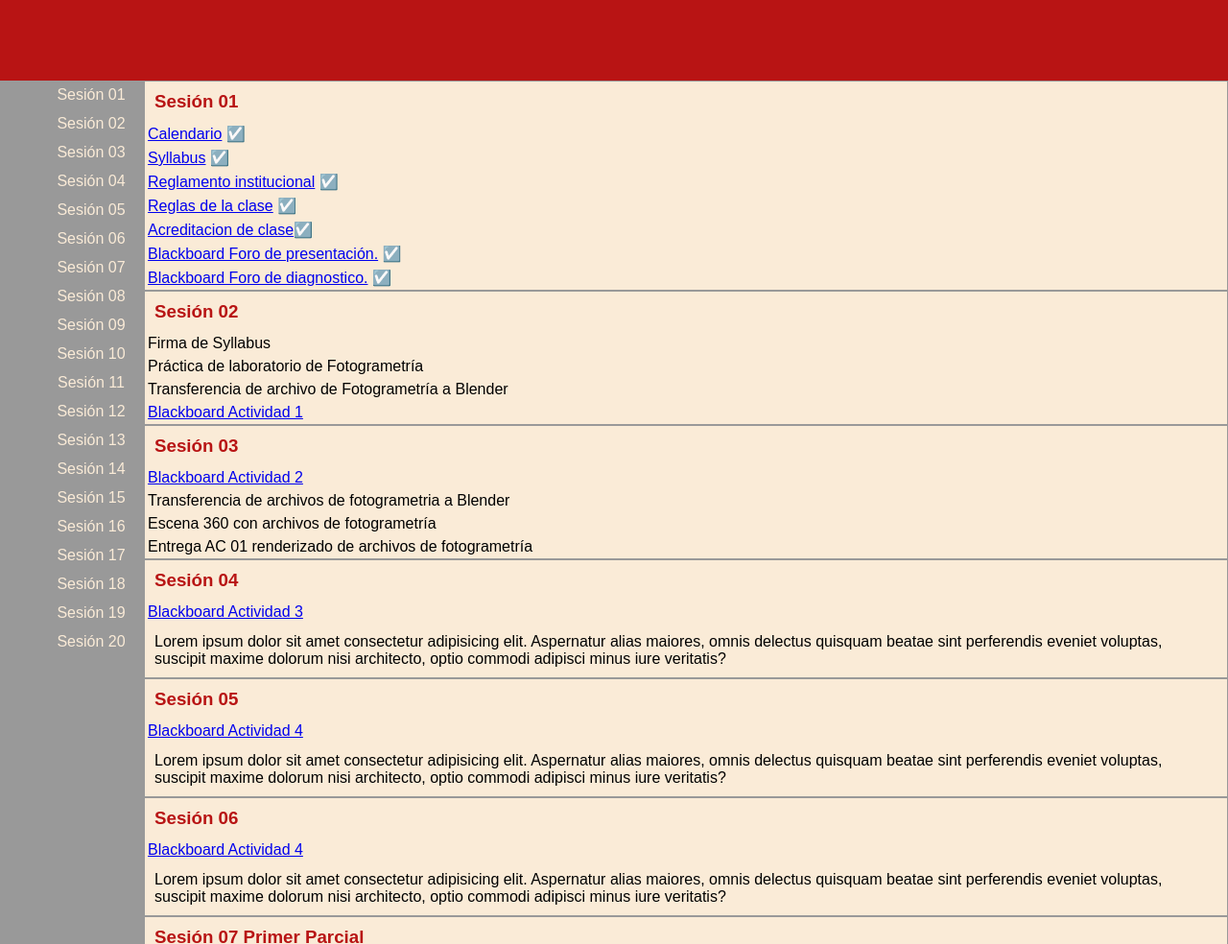
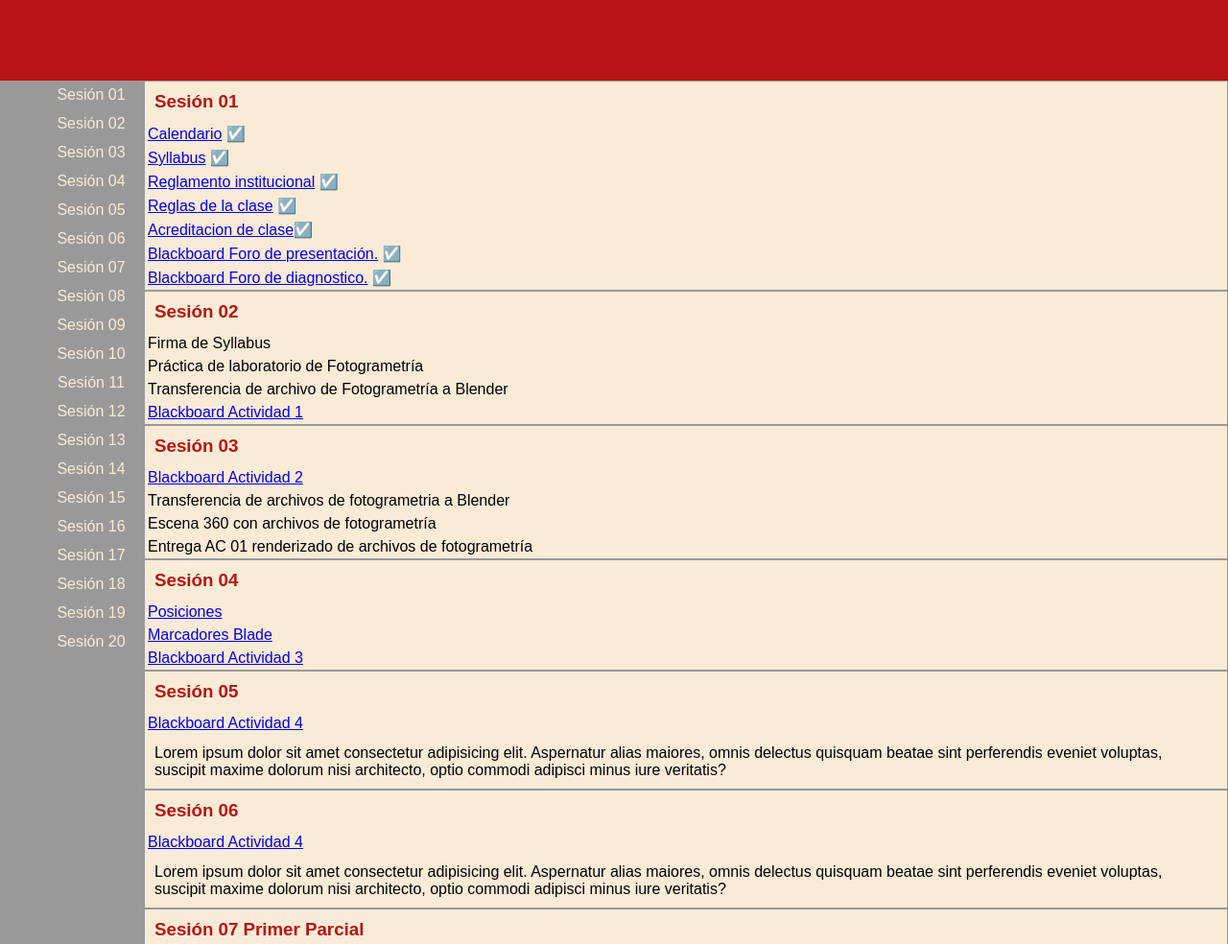
Before and after one commit to beztao01/mo-cap, a plain HTML site: page index.html in a window 1280 px wide. Shown: the part 116-1100 px from the top of the page at 96% size. Drawn offline with Linux system fonts and the light colour scheme.

Commit message:
add sesion 04

```diff
--- a/index.html
+++ b/index.html
@@ -74,9 +74,10 @@
                 <section>
                     <h3>Sesión 04</h3>
                     <ul>
+                        <li><a href="./assets/posiciones.PNG">Posiciones</a></li>
+                        <li><a href="./assets/marcadoresBlade.png">Marcadores Blade</a></li>
                         <li><a href="https://uvmonline.blackboard.com/webapps/login/">Blackboard Actividad 3</a></li>
                     </ul>
-                    <p>Lorem ipsum dolor sit amet consectetur adipisicing elit. Aspernatur alias maiores, omnis delectus quisquam beatae sint perferendis eveniet voluptas, suscipit maxime dolorum nisi architecto, optio commodi adipisci minus iure veritatis?</p>
                 </section>
                 <section>
                     <h3>Sesión 05</h3>
```
Also changed, not shown: assets/posiciones.PNG (added), 1 other file.
